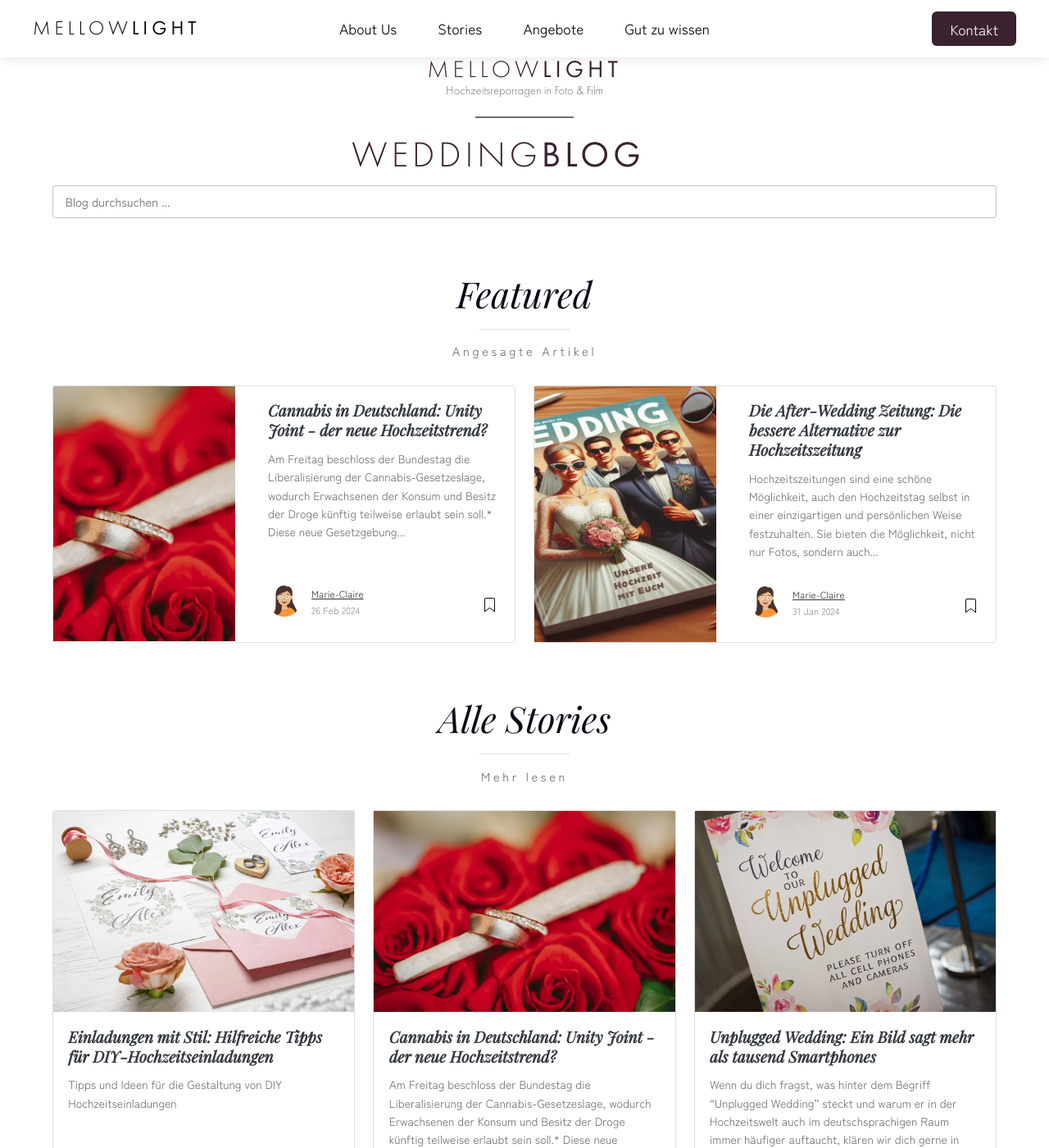
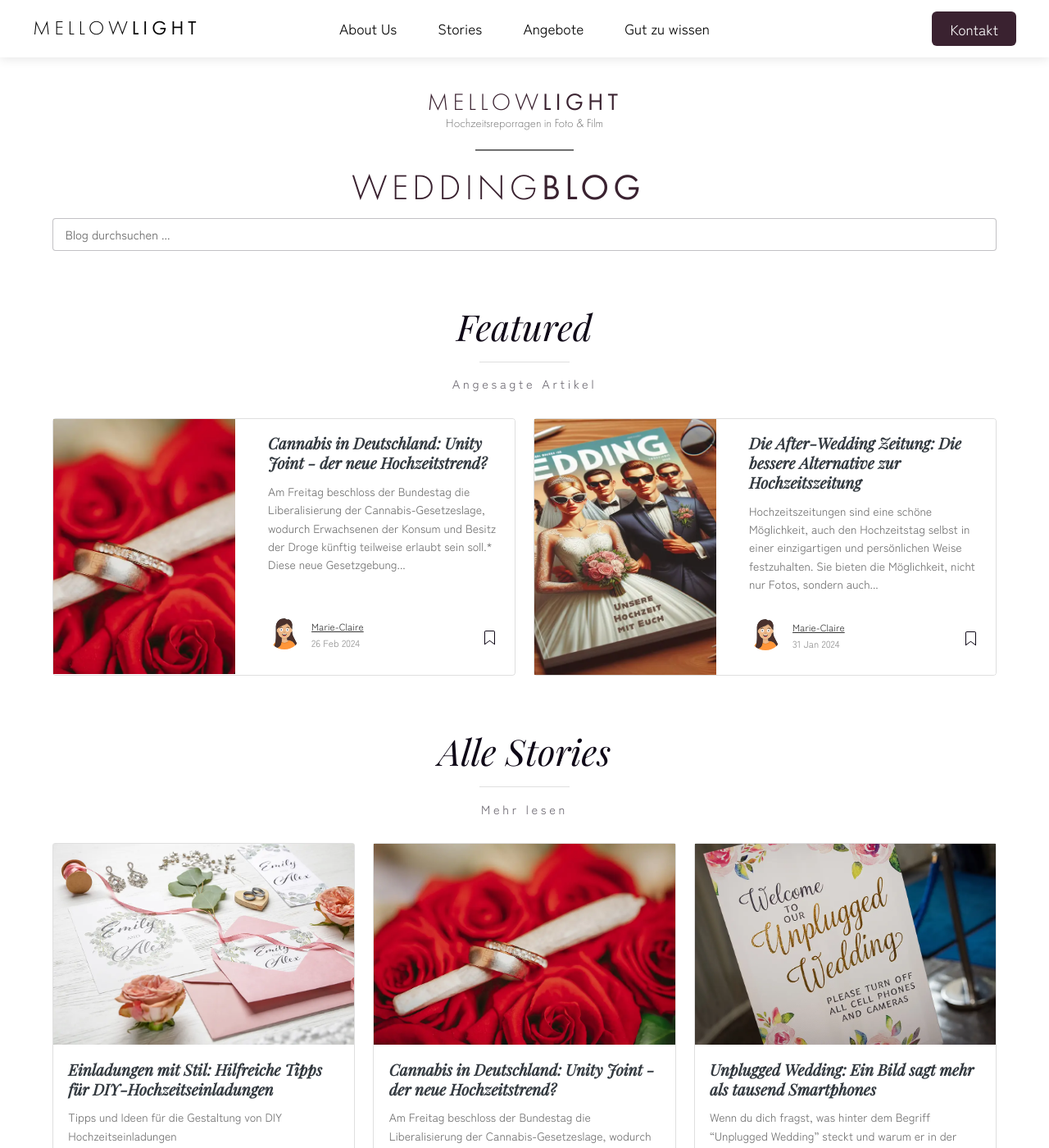
Before and after one commit to R0ckStrongo/mellowlight.blog, a Jekyll site: the page built from index.html, in a window 1280 px wide and 1400 px high. Shown: the whole window at 82% size. Built offline with Jekyll 4.4.1, drawn with Linux system fonts in a browser that asks for light colours; nearby versions of some CDN libraries; the list of posts is cut into pages by our own code.

Commit message:
more spacing for logo

```diff
--- a/assets/css/screen.css
+++ b/assets/css/screen.css
@@ -888,7 +888,7 @@ iframe {
     font-weight: 300;
     color: #111;
     position: static;
-    padding-top: 60px;
+    padding-top: 100px;
     text-decoration:  none;
 }
 
@@ -926,8 +926,11 @@ iframe {
 
 @media (max-width: 768px) {
     #header .blog-title {
-    font-size: 1.75rem;
-    letter-spacing: 4px;
+        font-size: 1.75rem;
+        letter-spacing: 4px;
+    }
+    .blog-headline{
+        padding-top: 40px;
     }
 }
 
```
